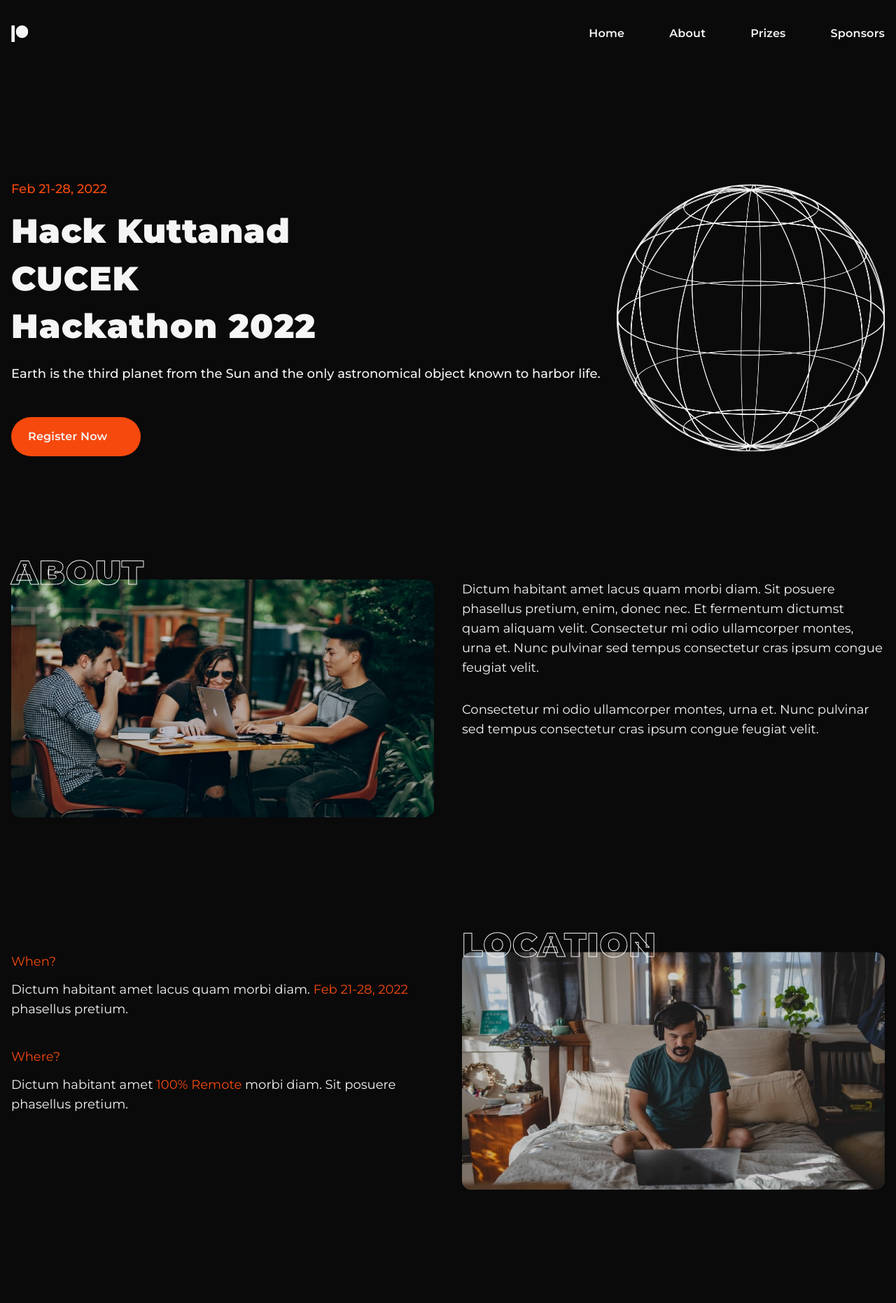
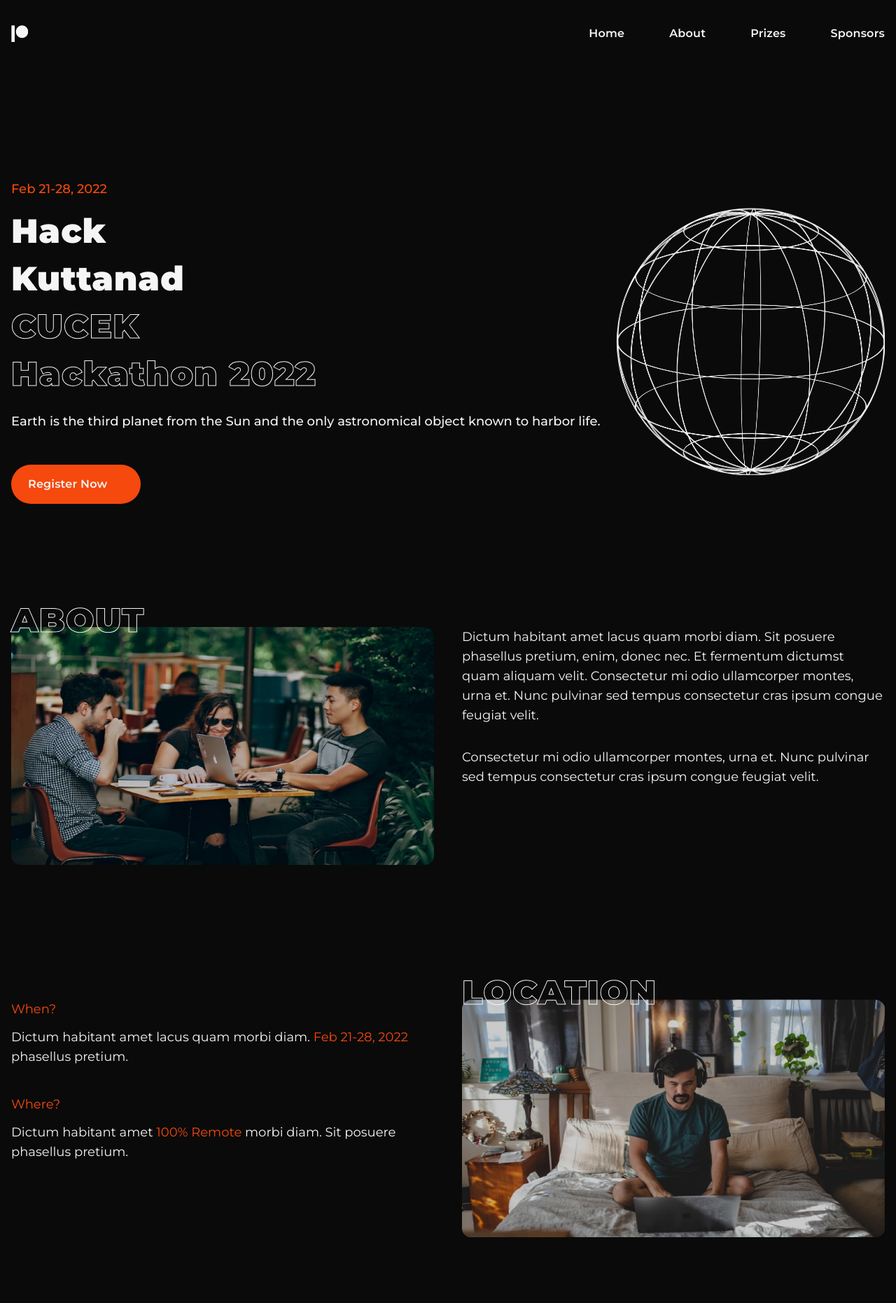
Before and after one commit to hackclub-cucek/hackathon, a Next.js app: page / in a window 1280 px wide. Shown: the top 1862 px of the page at 70% size. Built offline with nearby package versions, Linux system fonts and the light colour scheme; some icons are missing.

Commit message:
bugs 🐞

```diff
--- a/components/about.js
+++ b/components/about.js
@@ -6,7 +6,7 @@ export default function About() {
             <div className="max-w-7xl mx-auto px-4">
                 <div className='flex md:flex-row flex-col justify-between space-y-8 md:space-y-0'>
                     <div className='relative flex-1'>
-                        <h1 className='heading2 text-light uppercase absolute -mt-10 outline_text'>about</h1>
+                        <h1 className='heading2 text-light uppercase absolute -mt-10'>about</h1>
                         <img src="./images/about.png" alt="about" className='w-full h-auto aspect-video' />
                     </div>
                     <div className='flex flex-col md:pl-10 flex-1'>
--- a/components/banner.js
+++ b/components/banner.js
@@ -8,7 +8,8 @@ export default function Banner() {
         <div className='flex justify-between items-center pt-24 md:pt-40'>
           <div>
             <p className='subheading2 text-accent md:pb-4 pb-3'>Feb 21-28, 2022</p>
-            <h1 className='heading1 md:pb-2'>Hack Kuttanad</h1>
+            <h1 className='heading1 md:pb-2'>Hack</h1>
+            <h1 className='heading1 md:pb-2'>Kuttanad</h1>
             <h1 className='heading2 md:pb-2'>CUCEK</h1>
             <h1 className='heading2 md:pb-6 pb-5'>Hackathon 2022</h1>
             <p className='subheading2 md:pb-12 pb-10'>Earth is the third planet from the Sun and the only astronomical object known to harbor life. </p>
--- a/components/faq.js
+++ b/components/faq.js
@@ -29,7 +29,7 @@ export default function Example() {
     <div className='mx-auto max-w-7xl px-4 pt-48'>
       <div className='flex flex-col justify-between space-y-8 md:flex-row md:space-y-0'>
         <div className='relative flex-1'>
-          <h1 className='heading2 outline_text text-light absolute -mt-10 uppercase'>
+          <h1 className='heading2 text-light absolute -mt-10 uppercase'>
             faq
           </h1>
           <img
--- a/components/judges.js
+++ b/components/judges.js
@@ -29,21 +29,20 @@ export default function Judges() {
     },
   ];
   return (
-    <div className='bg-dark text-light relative mx-auto max-w-7xl px-4 pt-48 '>
-      <h1 className='heading2 outline_text text-light absolute left-7 -mt-10 uppercase'>
-        judges
-      </h1>
-      <div className='mx-auto grid max-w-7xl grid-cols-2 gap-10 px-4 md:grid-cols-3 lg:grid-cols-4 xl:grid-cols-5'>
+    <div className='bg-dark text-light pt-48'>
+      <div className="max-w-7xl mx-auto px-4">
+        <h1 className='heading2 text-light uppercase absolute -mt-10'>judges</h1>
+        <div className='grid grid-cols-2 xl:gap-x-10 lg:gap-x-8 md:gap-x-6 gap-x-4 gap-y-8 md:grid-cols-3 lg:grid-cols-4 xl:grid-cols-5'>
           {judgesData.map((item, index) => {
             return (
-            <div key={index} className='w-full space-y-4'>
+              <div key={index} className='space-y-3'>
                 <img
                   src={item.img}
                   alt={item.name}
-                className='aspect-square w-full  rounded-[12px] object-cover '
+                  className='aspect-square w-full rounded-xl object-cover'
                 />
                 <div className='border-accent flex flex-col items-center justify-center space-y-[2px] rounded-xl border-2 py-2'>
-                <p className='body text-light text-center'>{item.name}</p>
+                  <p className='button text-light text-center'>{item.name}</p>
                   <p className='smallbody text-light text-center'>{item.post}</p>
                 </div>
               </div>
@@ -51,5 +50,6 @@ export default function Judges() {
           })}
         </div>
       </div>
+    </div>
   );
 }
--- a/components/layout/footer.js
+++ b/components/layout/footer.js
@@ -5,10 +5,10 @@ export default function Footer() {
     <div className='mx-auto max-w-7xl  px-4 pt-48 '>
       <div className='grid-cols-6 lg:grid'>
         <div className='col-span-4'>
-          <p className='heading2 text-HD text-light pb-4 md:pb-0'>
+          <p className='heading1 text-light pb-4 md:pb-0'>
             Have queries?
           </p>
-          <p className='outline_text heading2 text-HD'>
+          <p className='heading2 text-light'>
             Contact us through our socials.
           </p>
         </div>
--- a/components/location.js
+++ b/components/location.js
@@ -6,7 +6,7 @@ export default function Location() {
             <div className="max-w-7xl mx-auto px-4">
                 <div className='flex md:flex-row-reverse flex-col justify-between space-y-8 md:space-y-0'>
                     <div className='relative flex-1'>
-                        <h1 className='heading2 text-light uppercase absolute -mt-10 outline_text'>location</h1>
+                        <h1 className='heading2 text-light uppercase absolute -mt-10'>location</h1>
                         <img src="./images/location.png" alt="location" className='w-full h-auto aspect-video' />
                     </div>
                     <div className='flex flex-col md:pr-10 flex-1'>
--- a/components/prize.js
+++ b/components/prize.js
@@ -6,7 +6,7 @@ export default function Prize() {
             <div className="max-w-7xl mx-auto px-4">
                 <div className='flex md:flex-row-reverse flex-col justify-between space-y-8 md:space-y-0'>
                     <div className='relative flex-1'>
-                        <h1 className='heading2 uppercase text-light absolute -mt-10 outline_text'>prize</h1>
+                        <h1 className='heading2 uppercase text-light absolute -mt-10'>prize</h1>
                         <img src="./images/prize.png" alt="prize" className='w-full h-auto aspect-video' />
                     </div>
                     <div className='flex flex-col md:pr-10 flex-1'>
--- a/components/stack.js
+++ b/components/stack.js
@@ -6,7 +6,7 @@ export default function Stack() {
       <div className='mx-auto max-w-7xl px-4'>
         <div className='flex flex-col justify-between space-y-8 md:flex-row md:space-y-0'>
           <div className='relative flex-1'>
-            <h1 className='heading2 absolute text-light -mt-10 uppercase outline_text '>stack</h1>
+            <h1 className='heading2 absolute text-light -mt-10 uppercase'>stack</h1>
             <img
               src='./images/stack.png'
               alt='stack'
--- a/styles/globals.css
+++ b/styles/globals.css
@@ -7,7 +7,7 @@
     @apply font-montserrat text-HM tracking-tight2 md:text-HM font-black;
   }
   .heading2 {
-    @apply font-montserrat text-HM tracking-tight3 md:text-HM font-black;
+    @apply font-montserratblack text-HM tracking-tight3 md:text-HM font-black outline_text;
   }
   .subheading1 {
     @apply font-montserrat text-SH font-semibold tracking-normal;
@@ -27,9 +27,13 @@
 }
 
 @layer base {
+  @font-face {
+    font-family: "Montserrat-Black";
+    src: url("/fonts/Montserrat-Black.ttf") format("truetype");
+  }
   .outline_text {
+    -webkit-text-stroke: 1px;
     -webkit-text-fill-color: transparent;
-    -webkit-text-stroke: 1px #f5f5f5;
   }
   ::-webkit-scrollbar {
     width: 10px;
--- a/tailwind.config.js
+++ b/tailwind.config.js
@@ -7,6 +7,7 @@ module.exports = {
     extend: {
       fontFamily: {
         montserrat: "'Montserrat', sans-serif",
+        montserratblack: "'Montserrat-Black', sans-serif"
       },
       colors: {
         'dark': '#0A0A0A',
```
Also changed, not shown: public/fonts/Montserrat-Black.ttf (added). Lines whose indentation alone changed are shown as unchanged.
